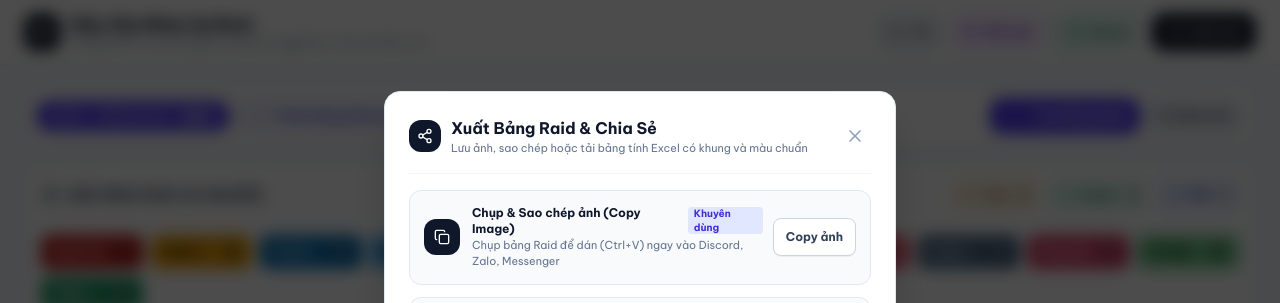
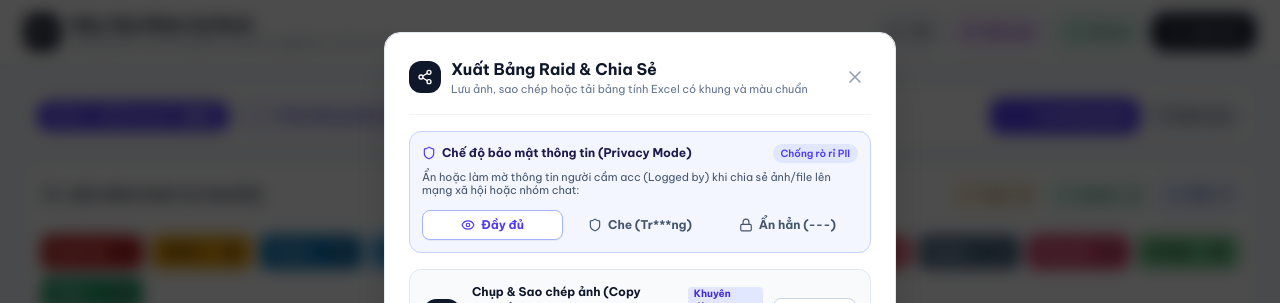
Before and after one commit to HelloAIWorldM/Personnel_NTH, a React (Vite) app: page / in a window 1280 px wide. Both pictures are taken after a click on the button "Xuất ảnh". Shown: the top 303 px of the page. Built offline with nearby package versions, Linux system fonts and the light colour scheme; no server answers.

Commit message:
feat(security): add Privacy Mode to export, DTO sanitizer, and DB security rules

```diff
--- a/src/components/ExportModal.tsx
+++ b/src/components/ExportModal.tsx
@@ -2,6 +2,7 @@ import React, { useState } from 'react';
 import html2canvas from 'html2canvas-pro';
 import { CustomClassColors, RaidMember } from '../types';
 import { getEffectiveClassMeta } from '../constants/classes';
+import { PrivacyMode, maskSensitiveText, filterMembersForExport } from '../utils/security';
 import {
   Download,
   Copy,
@@ -13,6 +14,9 @@ import {
   AlertCircle,
   FileSpreadsheet,
   Image as ImageIcon,
+  Shield,
+  Lock,
+  Eye,
 } from 'lucide-react';
 
 interface ExportModalProps {
@@ -40,21 +44,31 @@ export const ExportModal: React.FC<ExportModalProps> = ({
   const [downloadExcelSuccess, setDownloadExcelSuccess] = useState(false);
   const [downloadCsvSuccess, setDownloadCsvSuccess] = useState(false);
 
+  // Privacy & Data Masking Mode ('NONE' = Raw, 'MASK' = Che ký tự, 'HIDE' = Ẩn hẳn)
+  const [privacyMode, setPrivacyMode] = useState<PrivacyMode>('NONE');
+
   // Fallback preview when iframe prevents direct clipboard write
   const [previewImageUrl, setPreviewImageUrl] = useState<string | null>(null);
   const [showClipboardFallback, setShowClipboardFallback] = useState(false);
+
+  const handlePrivacyModeChange = (mode: PrivacyMode) => {
+    setPrivacyMode(mode);
+    setPreviewImageUrl(null); // Reset preview so fresh canvas generates with new privacy settings
+    setShowClipboardFallback(false);
+  };
 
   if (!isOpen) return null;
 
   // Format text for Discord / Game chat
   const generateFormattedText = () => {
+    const safeMembers = filterMembersForExport(members, privacyMode);
     let text = `⚔️ ${raidTitle.toUpperCase()} ⚔️\n`;
     text += `STT | Ingame | Phái | Logged by | PT\n`;
     text += `------------------------------------\n`;
-    members.forEach((m) => {
+    safeMembers.forEach((m) => {
       const sttStr = m.stt < 10 ? `0${m.stt}` : `${m.stt}`;
       const ptStr = m.party ? `PT ${m.party}` : '';
-      text += `${sttStr}. ${m.ingame || '---'} | ${m.className} | ${m.loggedBy || m.ingame || '---'} | ${ptStr}\n`;
+      text += `${sttStr}. ${m.ingame || '---'} | ${m.className} | ${m.loggedBy || '---'} | ${ptStr}\n`;
     });
     return text;
   };
@@ -133,6 +147,17 @@ export const ExportModal: React.FC<ExportModalProps> = ({
             htmlInput.placeholder !== 'Log by...'
           ) {
             textValue = htmlInput.placeholder.trim();
+          }
+
+          // Apply privacy masking if this is the logged-by column
+          const colType =
+            htmlInput.getAttribute('data-column-type') ||
+            originalInput?.getAttribute('data-column-type');
+          if (
+            privacyMode !== 'NONE' &&
+            (colType === 'logged-by' || htmlInput.placeholder?.includes('Log by'))
+          ) {
+            textValue = maskSensitiveText(textValue, privacyMode);
           }
 
           const textDiv = clonedDoc.createElement('div');
@@ -256,8 +281,9 @@ export const ExportModal: React.FC<ExportModalProps> = ({
 
   // Download styled Excel HTML table with intact colors and borders matching the original photo
   const handleExportStyledExcel = () => {
+    const safeMembers = filterMembersForExport(members, privacyMode);
     let rowsHtml = '';
-    members.forEach((m) => {
+    safeMembers.forEach((m) => {
       const meta = getEffectiveClassMeta(m.className, customColors);
       const ptStr = m.party ? `PT ${m.party}` : '';
       rowsHtml += `
@@ -265,7 +291,7 @@ export const ExportModal: React.FC<ExportModalProps> = ({
           <td style="border: 2px solid #000000; text-align: center; font-weight: bold; font-size: 13pt; padding: 6px 10px;">${m.stt}</td>
           <td style="border: 2px solid #000000; text-align: center; font-weight: bold; font-size: 13pt; padding: 6px 14px;">${escapeHtml(m.ingame || '')}</td>
           <td style="border: 2px solid #000000; text-align: center; font-weight: bold; font-size: 13pt; background-color: ${meta.bgColor}; color: ${meta.textColor}; padding: 6px 14px;">${escapeHtml(m.className)}</td>
-          <td style="border: 2px solid #000000; text-align: center; font-weight: bold; font-size: 13pt; padding: 6px 14px;">${escapeHtml(m.loggedBy || m.ingame || '')}</td>
+          <td style="border: 2px solid #000000; text-align: center; font-weight: bold; font-size: 13pt; padding: 6px 14px;">${escapeHtml(m.loggedBy || '')}</td>
           <td style="border: 2px solid #000000; text-align: center; font-weight: bold; font-size: 12pt; padding: 6px 10px;">${escapeHtml(ptStr)}</td>
         </tr>
       `;
@@ -335,8 +361,9 @@ export const ExportModal: React.FC<ExportModalProps> = ({
 
   // Plain CSV export option for raw data parsing
   const handleExportPlainCsv = () => {
+    const safeMembers = filterMembersForExport(members, privacyMode);
     let csv = `STT,Ingame,Class,Logged by,Party\n`;
-    members.forEach((m) => {
+    safeMembers.forEach((m) => {
       const escape = (val: string) => {
         let str = val || '';
         // Mitigate CSV Formula Injection (CWE-1236)
@@ -346,7 +373,7 @@ export const ExportModal: React.FC<ExportModalProps> = ({
         return `"${str.replace(/"/g, '""')}"`;
       };
       const ptStr = m.party ? `PT ${m.party}` : '';
-      csv += `${m.stt},${escape(m.ingame)},${escape(m.className)},${escape(m.loggedBy || m.ingame)},${escape(ptStr)}\n`;
+      csv += `${m.stt},${escape(m.ingame)},${escape(m.className)},${escape(m.loggedBy)},${escape(ptStr)}\n`;
     });
 
     const blob = new Blob(['\uFEFF' + csv], { type: 'text/csv;charset=utf-8;' });
@@ -395,6 +422,60 @@ export const ExportModal: React.FC<ExportModalProps> = ({
           >
             <X className="w-5 h-5" />
           </button>
+        </div>
+
+        {/* Privacy & Anti-Leak Mode Selector */}
+        <div className="mt-4 p-3 bg-indigo-50/70 dark:bg-indigo-950/40 border border-indigo-200 dark:border-indigo-800/80 rounded-xl space-y-2">
+          <div className="flex items-center justify-between">
+            <span className="flex items-center gap-1.5 text-xs font-bold text-indigo-950 dark:text-indigo-200">
+              <Shield className="w-3.5 h-3.5 text-indigo-600 dark:text-indigo-400" />
+              <span>Chế độ bảo mật thông tin (Privacy Mode)</span>
+            </span>
+            <span className="text-[10px] font-semibold text-indigo-600 dark:text-indigo-400 bg-indigo-100 dark:bg-indigo-900/60 px-2 py-0.5 rounded-full">
+              Chống rò rỉ PII
+            </span>
+          </div>
+          <p className="text-[11px] text-slate-600 dark:text-slate-400 leading-tight">
+            Ẩn hoặc làm mờ thông tin người cầm acc (Logged by) khi chia sẻ ảnh/file lên mạng xã hội hoặc nhóm chat:
+          </p>
+          <div className="grid grid-cols-3 gap-1.5 pt-1">
+            <button
+              type="button"
+              onClick={() => handlePrivacyModeChange('NONE')}
+              className={`flex items-center justify-center gap-1.5 py-1.5 px-2 rounded-lg text-xs font-bold transition-all ${
+                privacyMode === 'NONE'
+                  ? 'bg-white dark:bg-slate-800 text-indigo-600 dark:text-indigo-300 shadow-2xs border border-indigo-300 dark:border-indigo-700'
+                  : 'text-slate-600 dark:text-slate-400 hover:bg-white/50 dark:hover:bg-slate-800/50'
+              }`}
+            >
+              <Eye className="w-3.5 h-3.5" />
+              <span>Đầy đủ</span>
+            </button>
+            <button
+              type="button"
+              onClick={() => handlePrivacyModeChange('MASK')}
+              className={`flex items-center justify-center gap-1.5 py-1.5 px-2 rounded-lg text-xs font-bold transition-all ${
+                privacyMode === 'MASK'
+                  ? 'bg-white dark:bg-slate-800 text-amber-600 dark:text-amber-400 shadow-2xs border border-amber-300 dark:border-amber-700'
+                  : 'text-slate-600 dark:text-slate-400 hover:bg-white/50 dark:hover:bg-slate-800/50'
+              }`}
+            >
+              <Shield className="w-3.5 h-3.5" />
+              <span>Che (Tr***ng)</span>
+            </button>
+            <button
+              type="button"
+              onClick={() => handlePrivacyModeChange('HIDE')}
+              className={`flex items-center justify-center gap-1.5 py-1.5 px-2 rounded-lg text-xs font-bold transition-all ${
+                privacyMode === 'HIDE'
+                  ? 'bg-white dark:bg-slate-800 text-rose-600 dark:text-rose-400 shadow-2xs border border-rose-300 dark:border-rose-700'
+                  : 'text-slate-600 dark:text-slate-400 hover:bg-white/50 dark:hover:bg-slate-800/50'
+              }`}
+            >
+              <Lock className="w-3.5 h-3.5" />
+              <span>Ẩn hẳn (---)</span>
+            </button>
+          </div>
         </div>
 
         {/* Action Options List */}
--- a/src/components/RaidTable.tsx
+++ b/src/components/RaidTable.tsx
@@ -852,6 +852,7 @@ export const RaidTable: React.FC<RaidTableProps> = ({
                         <div style={{ textAlign: 'center', width: '100%' }} className="flex items-center justify-center relative w-full text-center">
                           <input
                             type="text"
+                            data-column-type="ingame"
                             value={member.ingame}
                             defaultValue={member.ingame}
                             data-text-value={member.ingame || ''}
@@ -1007,6 +1008,7 @@ export const RaidTable: React.FC<RaidTableProps> = ({
 
                           <input
                             type="text"
+                            data-column-type="logged-by"
                             value={member.loggedBy}
                             defaultValue={member.loggedBy}
                             data-text-value={member.loggedBy || member.ingame || ''}
--- /dev/null
+++ b/src/utils/security.ts
@@ -0,0 +1,108 @@
+/**
+ * Security & Data Privacy Utilities
+ * Ngăn chặn lộ thông tin nhạy cảm (PII), Over-fetching, và Injection attacks.
+ */
+
+import { RaidMember, RaidClass } from '../types';
+import { RAID_CLASSES } from '../constants/classes';
+
+export type PrivacyMode = 'NONE' | 'MASK' | 'HIDE';
+
+/**
+ * Che giấu chuỗi nhạy cảm (ví dụ Logged by, Email, Tên tài khoản, SĐT)
+ */
+export function maskSensitiveText(value: string | undefined | null, mode: PrivacyMode = 'MASK'): string {
+  if (!value || typeof value !== 'string') return '';
+  const trimmed = value.trim();
+  if (!trimmed) return '';
+
+  if (mode === 'NONE') {
+    return trimmed;
+  }
+
+  if (mode === 'HIDE') {
+    return '---';
+  }
+
+  // Chế độ 'MASK':
+  // 1. Nếu là email (vd: admin@onlyheo.vn -> ad***@onlyheo.vn)
+  if (trimmed.includes('@')) {
+    const [user, domain] = trimmed.split('@');
+    if (user.length <= 2) {
+      return `**@${domain}`;
+    }
+    return `${user.slice(0, 2)}***@${domain}`;
+  }
+
+  // 2. Nếu là tên Ingame / Logged by / Số điện thoại:
+  if (trimmed.length <= 2) {
+    return '***';
+  }
+  if (trimmed.length <= 4) {
+    return `${trimmed[0]}***${trimmed[trimmed.length - 1]}`;
+  }
+  return `${trimmed.slice(0, 2)}***${trimmed.slice(-2)}`;
+}
+
+/**
+ * Whitelist Sanitizer (DTO Pattern)
+ * Chỉ cho phép các trường hợp lệ của thành viên Raid đi qua.
+ * Tự động loại trừ các thuộc tính nhạy cảm ngoài mong muốn (như password, email, token, role, script).
+ */
+export function sanitizeRaidMember(raw: any, fallbackStt: number = 1): RaidMember {
+  const allowedClasses = Object.keys(RAID_CLASSES) as RaidClass[];
+
+  const id = typeof raw?.id === 'string' && raw.id ? raw.id : `member_${fallbackStt}_${Date.now()}`;
+  const stt = typeof raw?.stt === 'number' && Number.isFinite(raw.stt) ? raw.stt : fallbackStt;
+
+  // Sanitize text inputs (chống XSS / HTML tags)
+  const sanitizeText = (str: any, maxLen: number = 50): string => {
+    if (typeof str !== 'string') return '';
+    return str
+      .replace(/[<>]/g, '') // Chống HTML tags
+      .slice(0, maxLen)
+      .trim();
+  };
+
+  const ingame = sanitizeText(raw?.ingame);
+  const loggedBy = sanitizeText(raw?.loggedBy);
+
+  // Validate Class an toàn
+  const candidateClass = typeof raw?.className === 'string' ? raw.className.trim() : '';
+  const className: RaidClass = allowedClasses.includes(candidateClass as RaidClass)
+    ? (candidateClass as RaidClass)
+    : 'Toái Mộng';
+
+  const party = typeof raw?.party === 'number' && raw.party > 0 && raw.party <= 10 ? raw.party : undefined;
+
+  return {
+    id,
+    stt,
+    ingame,
+    className,
+    loggedBy,
+    party,
+  };
+}
+
+/**
+ * Áp dụng chế độ bảo vệ dữ liệu khi xuất (Export Privacy Filter)
+ */
+export function filterMembersForExport(
+  members: RaidMember[],
+  privacyMode: PrivacyMode = 'NONE'
+): RaidMember[] {
+  return members.map((m) => {
+    if (privacyMode === 'NONE') {
+      return { ...m };
+    }
+
+    const effectiveLoggedBy = m.loggedBy || m.ingame || '';
+    const maskedLogged = maskSensitiveText(effectiveLoggedBy, privacyMode);
+
+    return {
+      ...m,
+      loggedBy: maskedLogged,
+    };
+  });
+}
```
Also changed, not shown: 2 other files (tests, documents, lock files or other folders).
